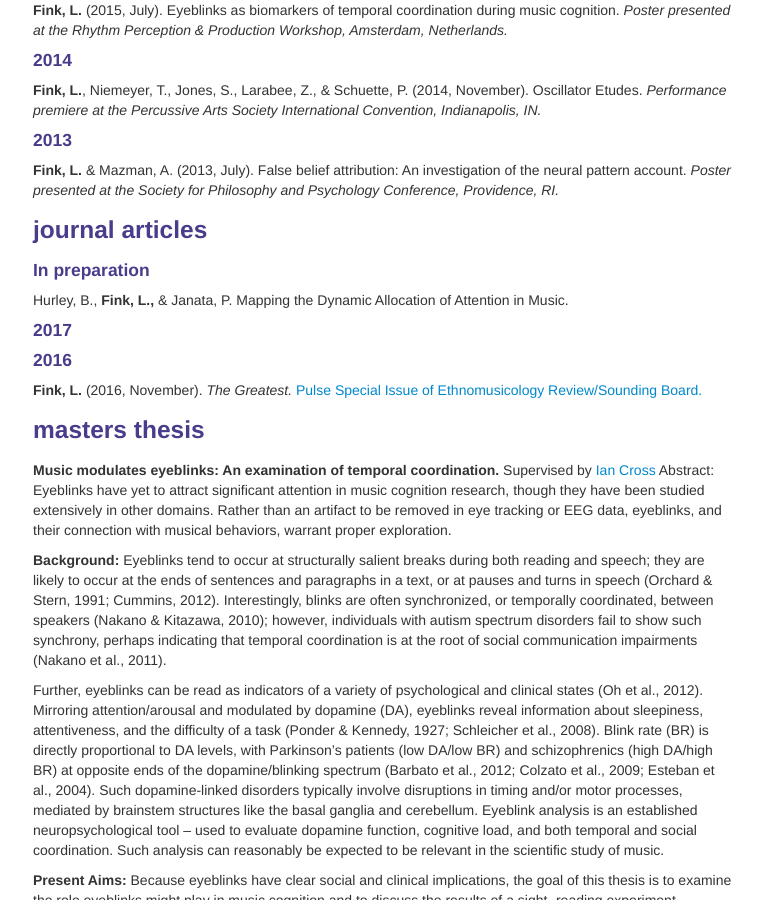
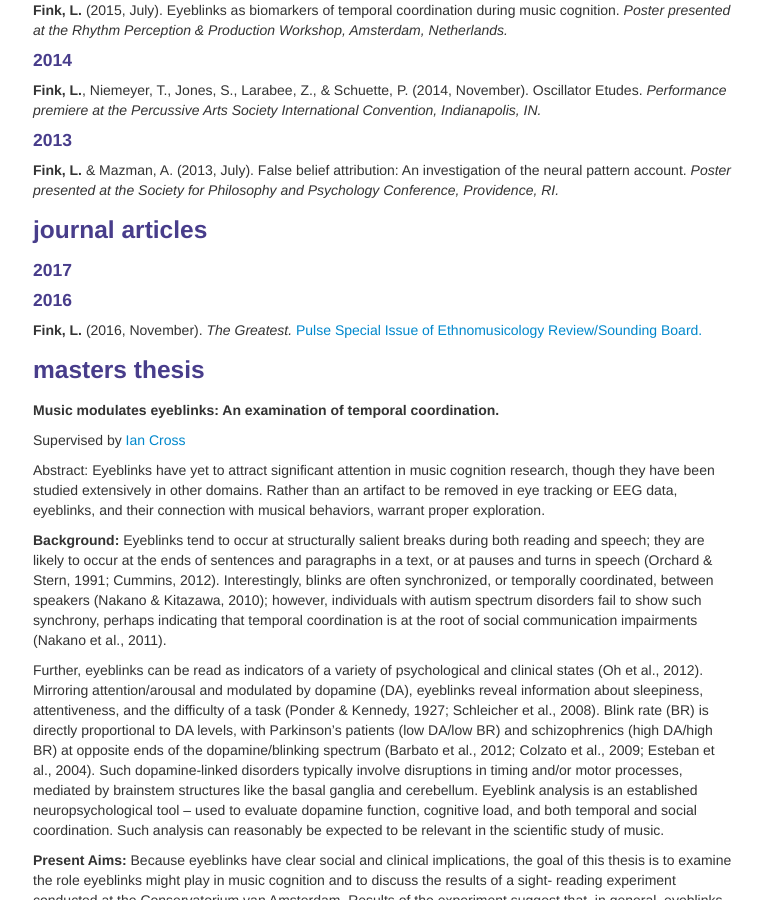
Before and after one commit to lkfink/lkfink.github.io, a Jekyll site: the page built from pages/pubs.md, in a window 1280 px wide and 900 px high, scrolled down 694 px. Shown: the whole window, without its empty margins (257-1020 px from the left). Built offline with Jekyll 4.4.1, drawn with Linux system fonts in a browser that asks for light colours.

Commit message:
Update pubs.md

```diff
--- a/pages/pubs.md
+++ b/pages/pubs.md
@@ -45,10 +45,6 @@ Hurley, B., **Fink, L.**, & Janata, P. (2016, July). Predicting temporal attenti
 
 ### <a name="articles"></a>journal articles
 
-
-#### In preparation
-Hurley, B., **Fink, L.,** & Janata, P. Mapping the Dynamic Allocation of Attention in Music.
-
 #### 2017
 
 #### 2016
@@ -58,7 +54,9 @@ Hurley, B., **Fink, L.,** & Janata, P. Mapping the Dynamic Allocation of Attenti
 
 ### <a name="thesis"></a>masters thesis
 **Music modulates eyeblinks: An examination of temporal coordination.**
+
 Supervised by [Ian Cross](http://www.mus.cam.ac.uk/directory/ian-cross)
+
 Abstract:
 Eyeblinks have yet to attract significant attention in music cognition research, though they have been studied extensively in other domains. Rather than an artifact to be removed in eye tracking or EEG data, eyeblinks, and their connection with musical behaviors, warrant proper exploration.
 
```
